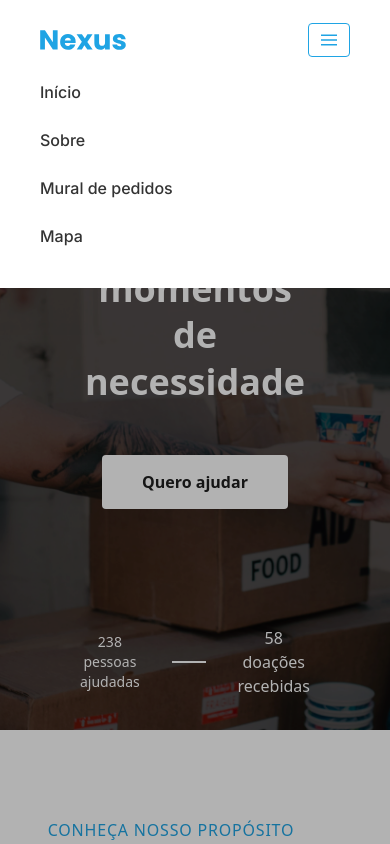
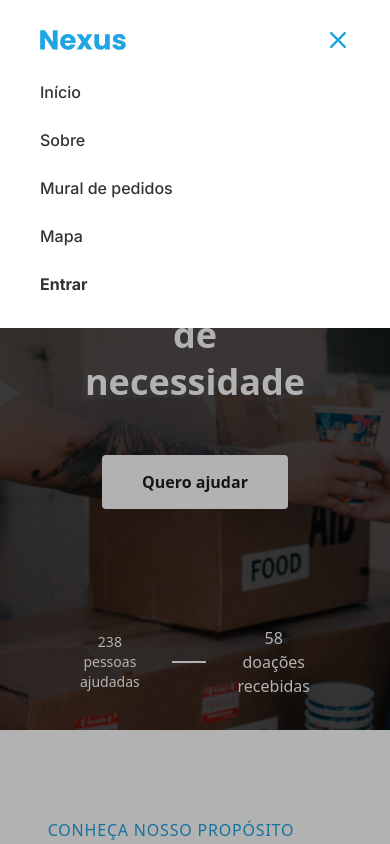
Before and after one commit to enzomurayama/nexus, a React (Vite) app in the folder frontend/: page / in a window 390 px wide. Both pictures are taken after a click on the button 329 px from the left and 40 px from the top of the page. Shown: the top 844 px of the page. Built offline with nearby package versions, Linux system fonts and the light colour scheme.

Commit message:
fix: header login

```diff
--- a/frontend/src/components/Header.jsx
+++ b/frontend/src/components/Header.jsx
@@ -1,5 +1,5 @@
 import React, { useState } from "react";
-import { useNavigate } from "react-router-dom"; // Para redirecionamento após logout
+import { useNavigate } from "react-router-dom";
 
 export default function Header() {
   const [isMenuOpen, setIsMenuOpen] = useState(false);
@@ -22,46 +22,47 @@ export default function Header() {
   return (
     <>
       <nav className="sticky top-0 left-0 w-full h-20 z-50 flex flex-wrap items-center justify-between bg-white shadow-sm px-10 lg:px-20">
-        <div className="flex items-center lg:w-auto w-1/2 flex-shrink-0 text-white mr-4">
-          <img className="h-5" src="/Nexus.svg" alt="Nexus Logo" />
+        <div className="flex items-center lg:w-auto w-1/2 flex-shrink-0 text-white">
+          <img className="h-5" src="/Nexus.svg" alt="Nexus Logo"/>
         </div>
 
-        <div className="block lg:hidden">
+        <div className="flex flex-row items-center space-x-6 lg:hidden">
           <button
             id="menu-button"
             onClick={toggleMenu}
-            className="h-full flex items-center px-3 py-2 border border-[#1FA4E4] rounded text-[#1FA4E4] hover:text-teal-700 hover:border-teal-700"
+            className="h-full flex items-center text-primary"
           >
             <svg
-              className="fill-current h-4 w-4"
+              className={`fill-current h-6 w-6 transition-transform duration-300 ease-in-out ${isMenuOpen ? "rotate-90" : "rotate-0"}`}
               viewBox="0 0 20 20"
               xmlns="http://www.w3.org/2000/svg"
             >
               <title>Menu</title>
-              <path d="M0 3h20v2H0V3zm0 6h20v2H0V9zm0 6h20v2H0v-2z"/>
+              {isMenuOpen ? (
+                // Ícone de X
+                <path d="M4.3 4.3L15.7 15.7M15.7 4.3L4.3 15.7" stroke="currentColor" strokeWidth="2" strokeLinecap="round"/>
+              ) : (
+                // Ícone de hambúrguer
+                <path d="M0 3h20v2H0V3zm0 6h20v2H0V9zm0 6h20v2H0v-2z"/>
+              )}
             </svg>
           </button>
         </div>
 
         <div className="hidden lg:flex lg:items-center lg:space-x-12">
-          <a href="/" className="font-inter font-medium text-[#333] hover:text-[#1FA4E4]">Início</a>
-          <a href="/sobre" className="font-inter font-medium text-[#333] hover:text-[#1FA4E4]">Sobre</a>
-          <a href="/mural" className="font-inter font-medium text-[#333] hover:text-[#1FA4E4]">Mural de pedidos</a>
-          <a href="#" className="font-inter font-medium text-[#333] hover:text-[#1FA4E4]">Mapa</a>
+          <a href="/" className="font-inter font-medium text-[#333] hover:text-primary">Início</a>
+          <a href="/sobre" className="font-inter font-medium text-[#333] hover:text-primary">Sobre</a>
+          <a href="/mural" className="font-inter font-medium text-[#333] hover:text-primary">Mural de pedidos</a>
+          <a href="#" className="font-inter font-medium text-[#333] hover:text-primary">Mapa</a>
         </div>
 
         <div className="flex space-x-4 my-auto lg:block hidden">
           {isLoggedIn ? (
-            <button
-              onClick={handleLogout}
-              className="bg-white text-[#1FA4E4] font-bold py-2 px-10 rounded border border-[#1FA4E4] hover:bg-blue-50 cursor-pointer"
-            >
-              Sair
-            </button>
+            <a onClick={handleLogout} href="/login" className="bg-primary text-white font-bold py-2 px-7 rounded hover:bg-[#006BB1]cursor-pointer">Sair</a>
           ) : (
             <div className="flex gap-3">
-              <a href="/register" className="bg-white text-[#1FA4E4] font-bold py-2 px-7 rounded border border-[#1FA4E4] hover:bg-blue-50 cursor-pointer">Criar conta</a>
-              <a href="/login" className="bg-[#1FA4E4] text-white font-bold py-2 px-7 rounded hover:bg-[#006BB1]cursor-pointer">Entrar</a>
+              <a href="/register" className="bg-white text-primary font-bold py-2 px-7 rounded border border-primary hover:bg-blue-50 cursor-pointer">Criar conta</a>
+              <a href="/login" className="bg-primary text-white font-bold py-2 px-7 rounded hover:bg-[#006BB1]cursor-pointer">Entrar</a>
             </div>
           )}
         </div>
@@ -75,13 +76,18 @@ export default function Header() {
         <div
           id="modal-content"
           onClick={(e) => e.stopPropagation()}
-          className={`bg-white w-full h-52 px-10 pb-8 transform transition-transform duration-300 ${isMenuOpen ? "translate-x-0" : "translate-x-full"}`}
+          className={`bg-white w-full h-62 px-10 pb-8 ${isMenuOpen ? "translate-x-0" : "translate-x-full"}`}
         >
           <div className="flex flex-col space-y-6">
-            <a href="/" className="font-inter font-medium text-[#333] hover:text-[#1FA4E4]">Início</a>
-            <a href="/sobre" className="font-inter font-medium text-[#333] hover:text-[#1FA4E4]">Sobre</a>
-            <a href="/mural" className="font-inter font-medium text-[#333] hover:text-[#1FA4E4]">Mural de pedidos</a>
-            <a href="#mapa" className="font-inter font-medium text-[#333] hover:text-[#1FA4E4]">Mapa</a>
+            <a href="/" className="font-inter font-medium text-[#333] hover:text-primary">Início</a>
+            <a href="/sobre" className="font-inter font-medium text-[#333] hover:text-primary">Sobre</a>
+            <a href="/mural" className="font-inter font-medium text-[#333] hover:text-primary">Mural de pedidos</a>
+            <a href="#mapa" className="font-inter font-medium text-[#333] hover:text-primary">Mapa</a>
+            {isLoggedIn ? (
+              <a onClick={handleLogout} href="/login" className="font-inter text-primary font-medium hover:text-[#0371a6]">Sair</a>
+            ) : (
+              <a href="/login" className="font-inter text-[#333] font-bold hover:text-primary">Entrar</a>
+            )}
           </div>
         </div>
       </div>
```
